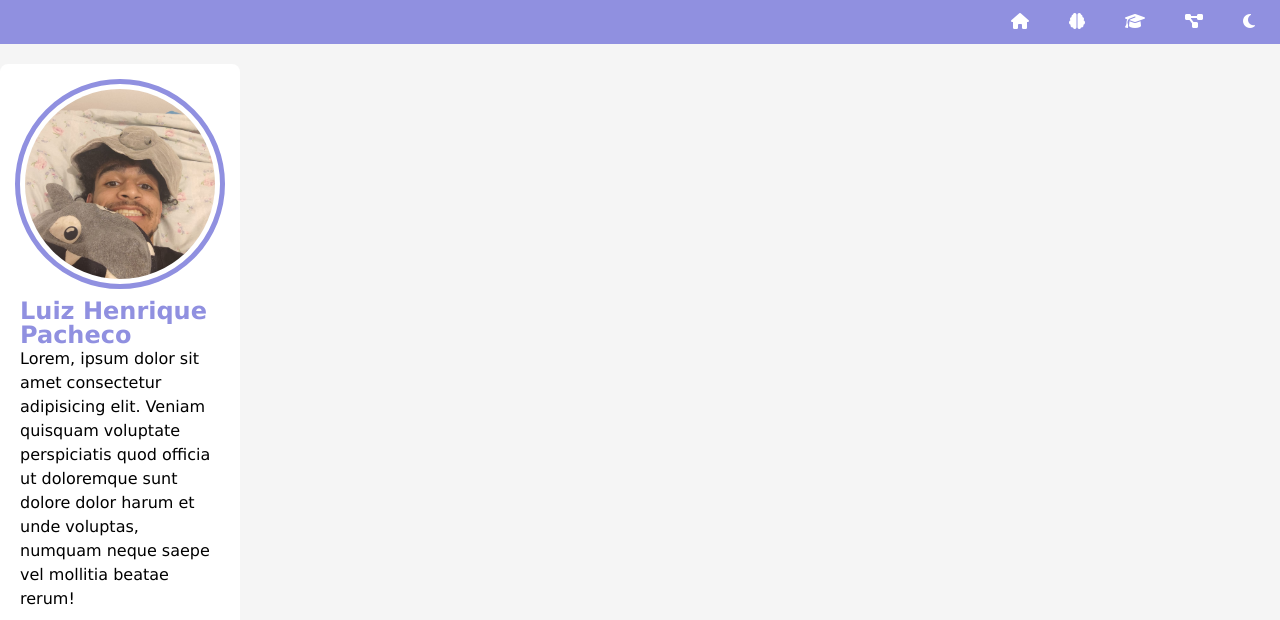
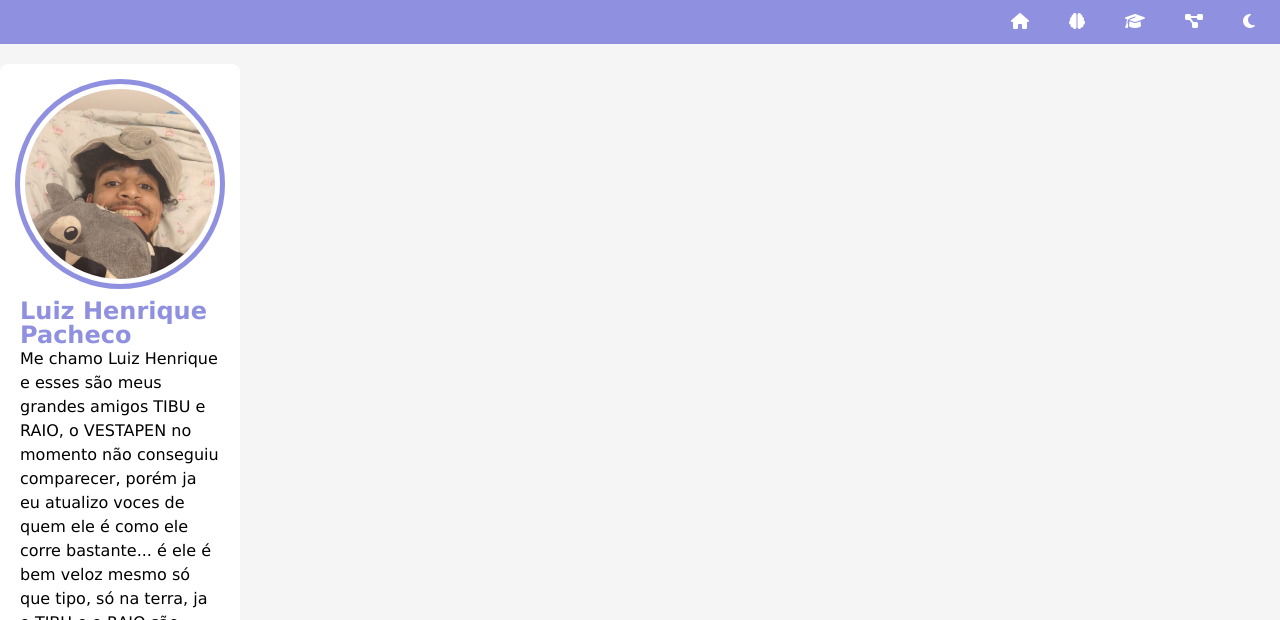
Before and after one commit to LuizDevF/Projeto-portifolio, a plain HTML site: page index.html in a window 1280 px wide. Shown: the top 620 px of the page. Drawn offline with Linux system fonts and the light colour scheme.

Commit message:
AJUSTES.2

```diff
--- a/index.html
+++ b/index.html
@@ -30,7 +30,9 @@
          <section id="ficha">
 <img src="imagens/foto-perfil-luiz-tibu-e-raio.jpg" alt="Luiz-Henrique-tibu-raio" class="foto">
 <h1>Luiz Henrique Pacheco</h1>
-<p>Lorem, ipsum dolor sit amet consectetur adipisicing elit. Veniam quisquam voluptate perspiciatis quod officia ut doloremque sunt dolore dolor harum et unde voluptas, numquam neque saepe vel mollitia beatae rerum!</p>
+<p>Me chamo Luiz Henrique e esses são meus grandes amigos TIBU e RAIO, o VESTAPEN no momento não conseguiu comparecer, porém ja eu atualizo voces de quem ele é como ele corre bastante... é ele é bem veloz mesmo
+    só que tipo, só na terra, ja o TIBU e o RAIO são velozes no mar entende? Essas coisas todas de bidu(OBV QUE NÃO VOU FALAR SOBRE BIDUS AQUI NEH CARA)
+</p>
 
 <div id="social">
 <a href="https://www.linkedin.com/in/luiz-henrique-147482261/" target="_blank " rel="nofollow" ><i class="fa-brands fa-linkedin"></i></a>
```
